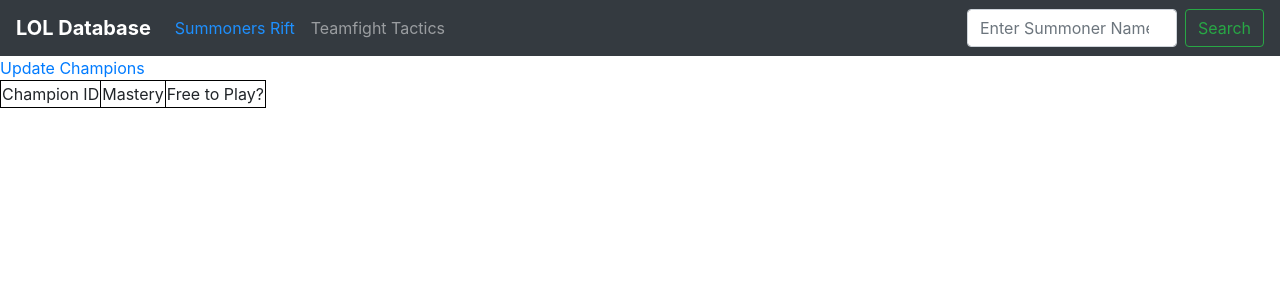
After one commit to 19g/lol-web-app, a Flask app: template flaskr/templates/champions.html in a window 1280 px wide. The commit adds this page. Shown: the top 300 px of the page. Run offline with Flask 2, Linux system fonts and the light colour scheme; the template is opened without the code that fills it, so the values that code supplies are empty; parts of the project's set-up code (start-up, migrations or seed data) failed here and were passed over; some libraries are stand-ins or nearby versions.

Commit message:
started adding champion pages

```diff
--- a/flaskr/calls.py
+++ b/flaskr/calls.py
@@ -29,6 +29,12 @@
 
 def get_summoner_by_puuid(puuid):
     url = endpoint_na1 + "/lol/summoner/v4/summoners/by-puuid/" + puuid
+    response = s.get(url)
+    return response
+
+
+def get_summoner_by_encrypted_summoner_id(id):
+    url = endpoint_na1 + "/lol/summoner/v4/summoners//" + id
     response = s.get(url)
     return response
 
--- a/flaskr/server.py
+++ b/flaskr/server.py
@@ -186,7 +186,7 @@
     return render_template('profile.html')
 
 
-@app.route('analyzeSr', methods=['GET'])
+@app.route('/analyzeSr', methods=['GET'])
 def analyze_sr_match_history():
     return render_template('srmatchhistory.html')
 
@@ -196,10 +196,47 @@
     return render_template('sranalysis.html')
 
 
+@app.route('/updateChamps', method=['GET'])
+def update_champ_list():
+    summoner_name = request.args.get('summonerName')
+    add_summoner(summoner_name, "summoner_name")
+    cursor = g.conn.execute('SELECT * FROM summoner WHERE summoner_name=%s', summoner_name)
+    s_id = ""
+    for x in cursor:
+        s_id = x['encrypted_summoner_id']
+    response = calls.get_champion_masteries(s_id)
+    sid = response.json()
+    for i in len(sid):
+        g.conn.execute('INSERT INTO summoner VALUES (%s, %s, %s, %s, %s, %s) ON CONFLICT DO NOTHING',
+                       sid[i]["champion_id"], [i]["mastery"], sid[i]["summoner_name"])
+    update_ftp()
+    return render_template("champions.html", )
+
+
+# update list of free to play champions
+def update_ftp():
+    response = calls.get_free_champions()
+    sid = response.json()
+    for champ in sid:
+        g.conn.execute('UPDATE owns_champs SET free_to_play=1 WHERE champion_id=%s', champ)
+    return
+
+
+@app.route('/champAnalysis', method=['POST'])
+def analyzeChamps():
+    summoner_name = request.args.get('summonerName')
+
+
+# deletes current summoner if it exists and inserts new (potentially updated values)
 def add_summoner(id, type):
     if type == "puuid":
         response = calls.get_summoner_by_puuid(id)
+    elif type == "encrypted_summoner_id":
+        response = calls.get_summoner_by_encrypted_summoner_id(id)
+    elif type == "summoner_name":
+        response = calls.get_summoner_info(id)
     sid = response.json()
+    g.conn.execute('DELETE FROM summoner WHERE summoner_name=%s', sid["summoner_name"])
     g.conn.execute('INSERT INTO summoner VALUES (%s, %s, %s, %s, %s, %s) ON CONFLICT DO NOTHING',
                    sid["summoner_name"], sid["profileIconId"], sid["summonerLevel"],
                    sid["id"], sid["accountId"], sid["puuid"])
--- /dev/null
+++ b/flaskr/templates/champions.html
@@ -0,0 +1,21 @@
+{% extends "profile.html" %}
+{% block content %}
+<a href="/updateChamps?summonerName={{summoner_name}}">Update Champions</a>
+{% block analysis %}
+{% endblock %}
+<table style="border-collapse:collapse;border: 1px solid black;">
+  <tr style="border-collapse:collapse;border: 1px solid black;">
+    <td style="border-collapse:collapse;border: 1px solid black;">Champion ID</td>
+    <td style="border-collapse:collapse;border: 1px solid black;">Mastery</td>
+    <td style="border-collapse:collapse;border: 1px solid black;">Free to Play?</td>
+  </tr>
+  {% for n in data %}
+  <tr style="border-collapse:collapse;border: 1px solid black;">
+    <td style="border-collapse:collapse;border: 1px solid black;">{{n.champion_id}}</td>
+    <td style="border-collapse:collapse;border: 1px solid black;">{{n.mastery}}</td>
+    <td style="border-collapse:collapse;border: 1px solid black;">{{n.free_to_play}}</td>
+  </tr>
+  {% endfor %}
+</table>
+
+{% endblock %}
--- a/flaskr/templates/profile.html
+++ b/flaskr/templates/profile.html
@@ -12,6 +12,8 @@
     <a href="/tftMatchHistory/show?summonerName={{summoner_name}}">Show TFT Match History</a><br>
     <a href="/srMatchHistory?summonerName={{summoner_name}}">Update SR Match History</a><br>
     <a href="/srMatchHistory?summonerName={{summoner_name}}">Show SR Match History</a><br>
+    <a href="/champAnalysis?summonerName={{summoner_name}}">View Champion Pool</a><br>
+
   </div>
   <!-- child template -->
   {% block other %}
```
